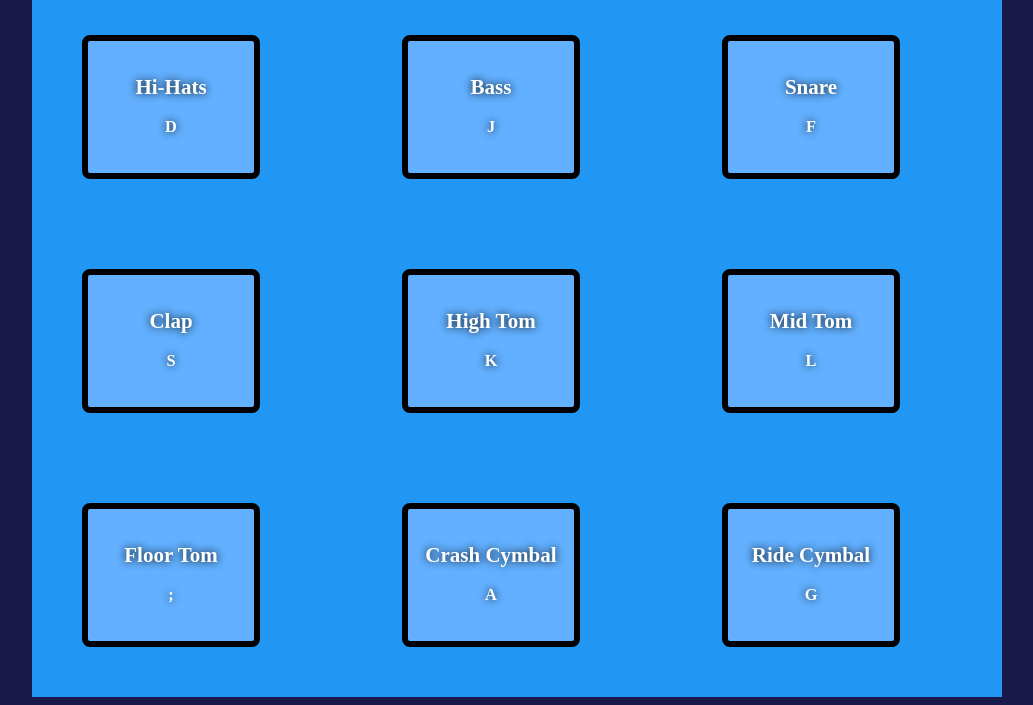
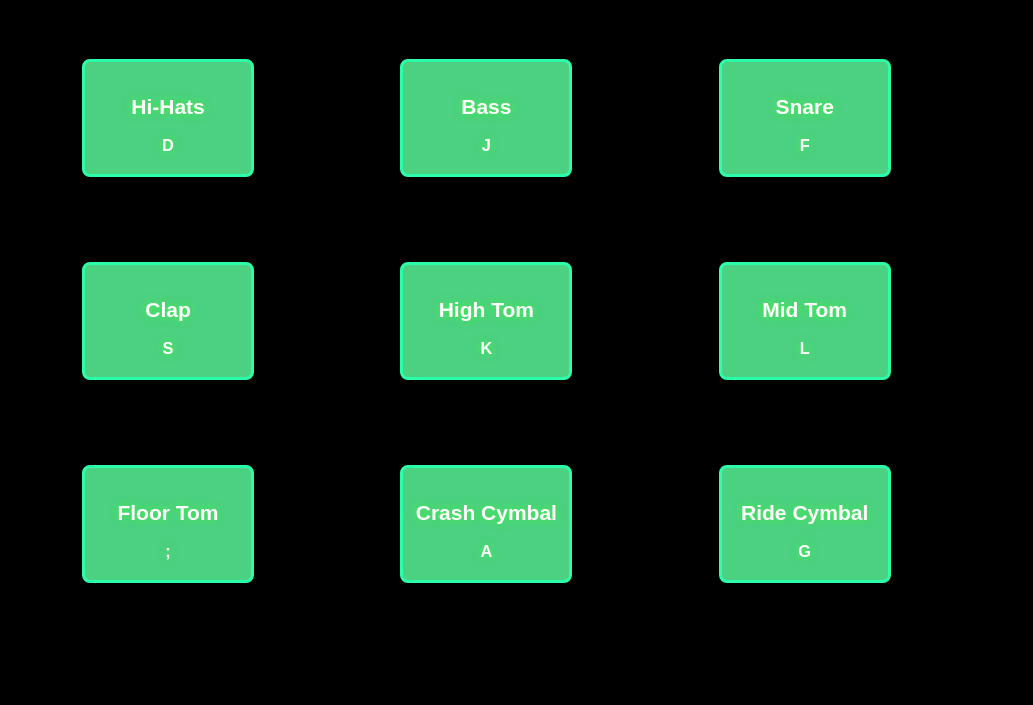
Before and after one commit to anishbasnet027/DrumKit-Js-CSS-HTML, a plain HTML site: page index.html in a window 1280 px wide. Shown: the part 123-828 px from the top of the page, without its empty margins (123-1156 px from the left). After the commit the page ends 800 px from the top, so only its background shows below. Drawn offline with Linux system fonts and the light colour scheme.

Commit message:
completed

```diff
--- a/style.css
+++ b/style.css
@@ -1,28 +1,36 @@
 body {
-    background-color: #181849;
+    background-color: #000000;
 }
 
 h1 {
     text-align: center;
     margin-top: 50px;
     color: white;
+    font-family: Arial, Helvetica, sans-serif;
+    font-size: 50px
+;
+}
+
+h2 ,h3{
+    font-family: Arial, Helvetica, sans-serif;
+
 }
 
 .drums {
     display: grid;
-    gap: 10px;
+    gap: 5px;
     width: 950px;
     margin: auto;
     grid-template-columns: auto auto auto ;
-    background-color: #2196F3;
-    padding: 10px;
+    background-color: #000000 ;
+    padding: 0px;
 
 }
 .drums > div {
-    background-color: rgb(98, 176, 255);
+    background-color: rgb(76, 208, 129);
     color: white;
     width: 150px;
-    height: 100px;
+    height: 80px;
     margin: 40px;
     text-align: center;
     font-size: 14px;
@@ -30,21 +38,21 @@ h1 {
 
   .playing{
     transform: scale(1.1);
-    border-color: aqua;
-    box-shadow: 0 0 10px #9821f3;
+
+    box-shadow: 10px 10px 10px #ff0000;
 
   }
 
   .drum{
-    border: .4rem solid black;
+border: .2rem solid #2cffaa;
   border-radius: .5rem;
   margin: 1rem;
   font-size: 1.5rem;
   padding: 1rem .5rem;
-  transition: all .07s ease;
+  transition: all 0.08s ease;
   width: 10rem;
   text-align: center;
   color: white;
   background: rgba(0,0,0,0.4);
-  text-shadow: 0 0 .5rem black;
+  text-shadow: 0 0 .5rem rgb(65, 244, 65);
   }
```
